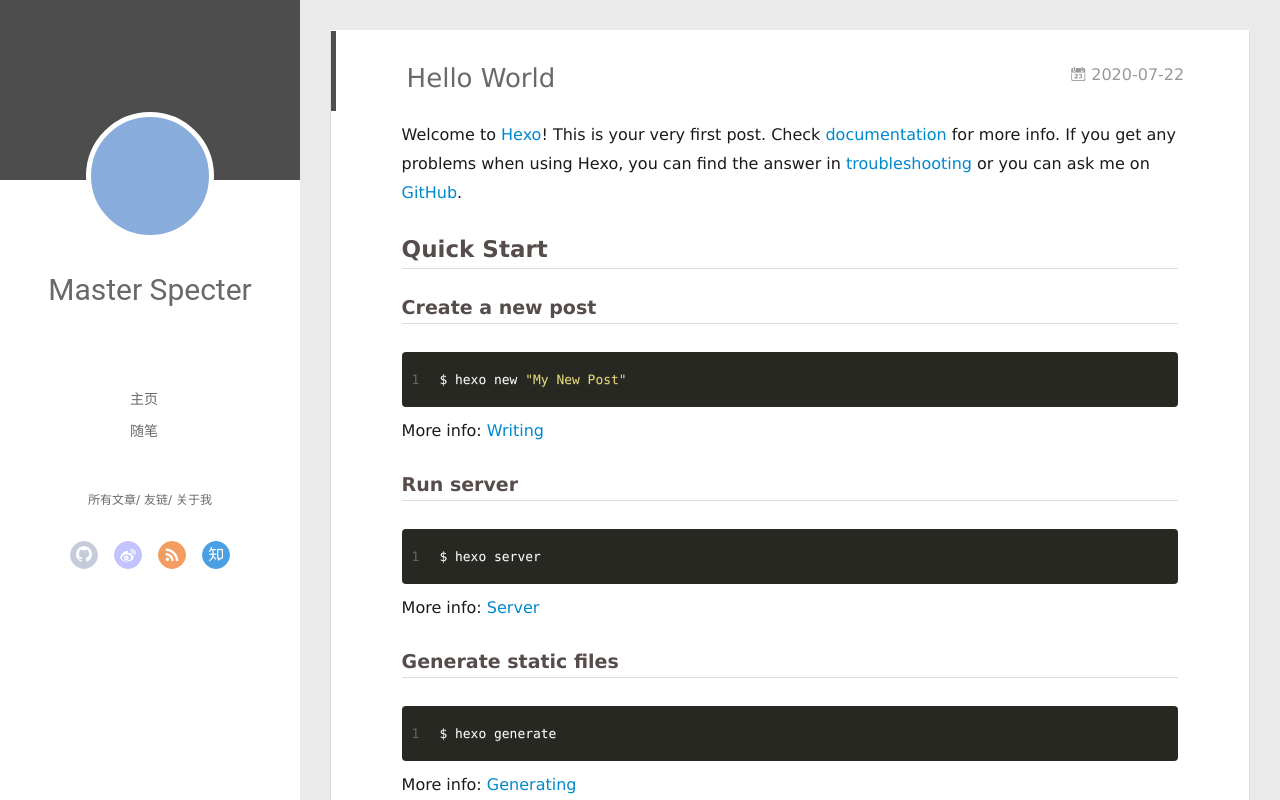
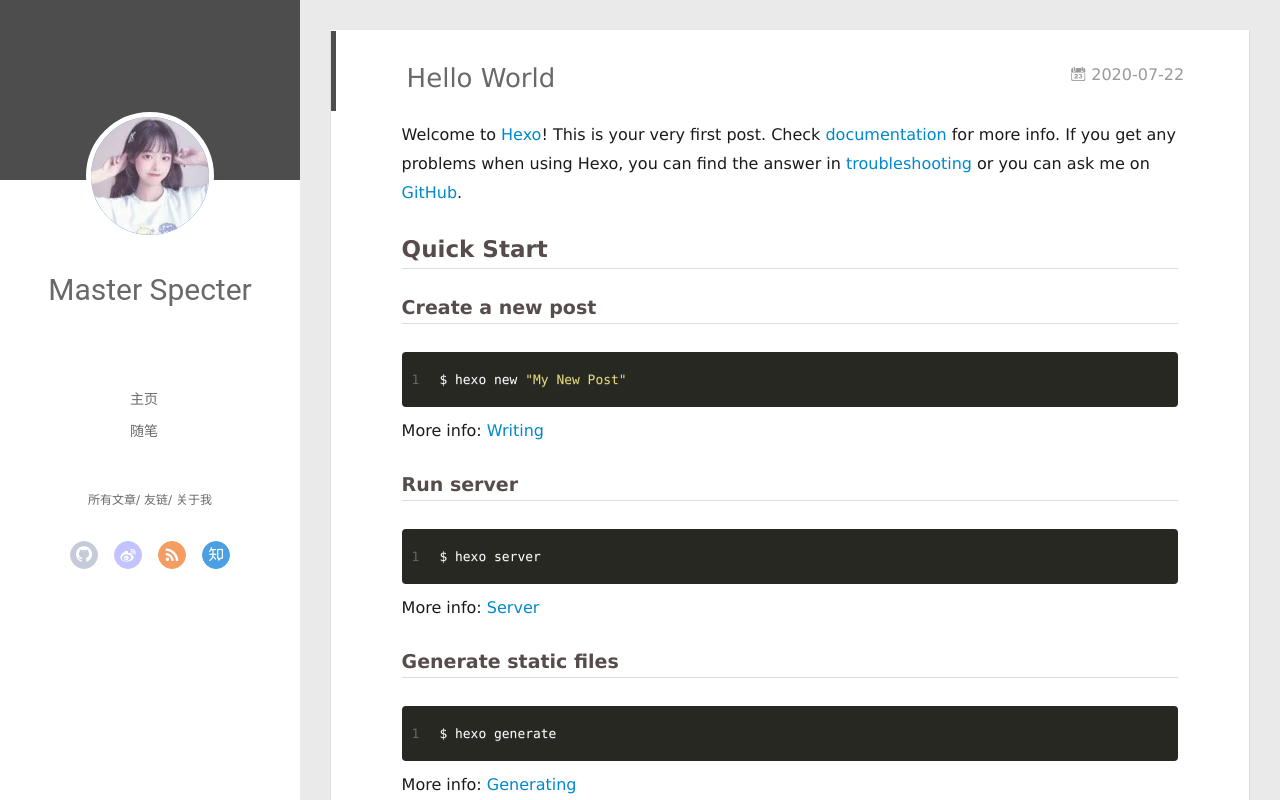
Before and after one commit to Master-Specter/Master-Specter.github.io, a plain HTML site: page 2020/07/22/hello-world/index.html in a window 1280 px wide. Drawn offline with Linux system fonts and the light colour scheme.

Commit message:
Site updated: 2020-07-22 21:32:22

```diff
--- a/2020/07/22/hello-world/index.html
+++ b/2020/07/22/hello-world/index.html
@@ -47,7 +47,7 @@
 <div class="intrude-less">
 	<header id="header" class="inner">
 		<a href="/" class="profilepic">
-			<img src="" class="js-avatar">
+			<img src="/img/touxiang1.jpg" class="js-avatar">
 		</a>
 		<hgroup>
 		  <h1 class="header-author"><a href="/">Master Specter</a></h1>
@@ -105,7 +105,7 @@
 	<div class="intrude-less">
 		<header id="header" class="inner">
 			<div class="profilepic">
-				<img src="" class="js-avatar">
+				<img src="/img/touxiang1.jpg" class="js-avatar">
 			</div>
 			<hgroup>
 			  <h1 class="header-author js-header-author">Master Specter</h1>
```
Also changed, not shown: archives/2020/07/index.html (+2 -2 lines), archives/2020/index.html (+2 -2 lines), archives/index.html (+2 -2 lines), index.html (+2 -2 lines), img/touxiang1.jpg (added).
